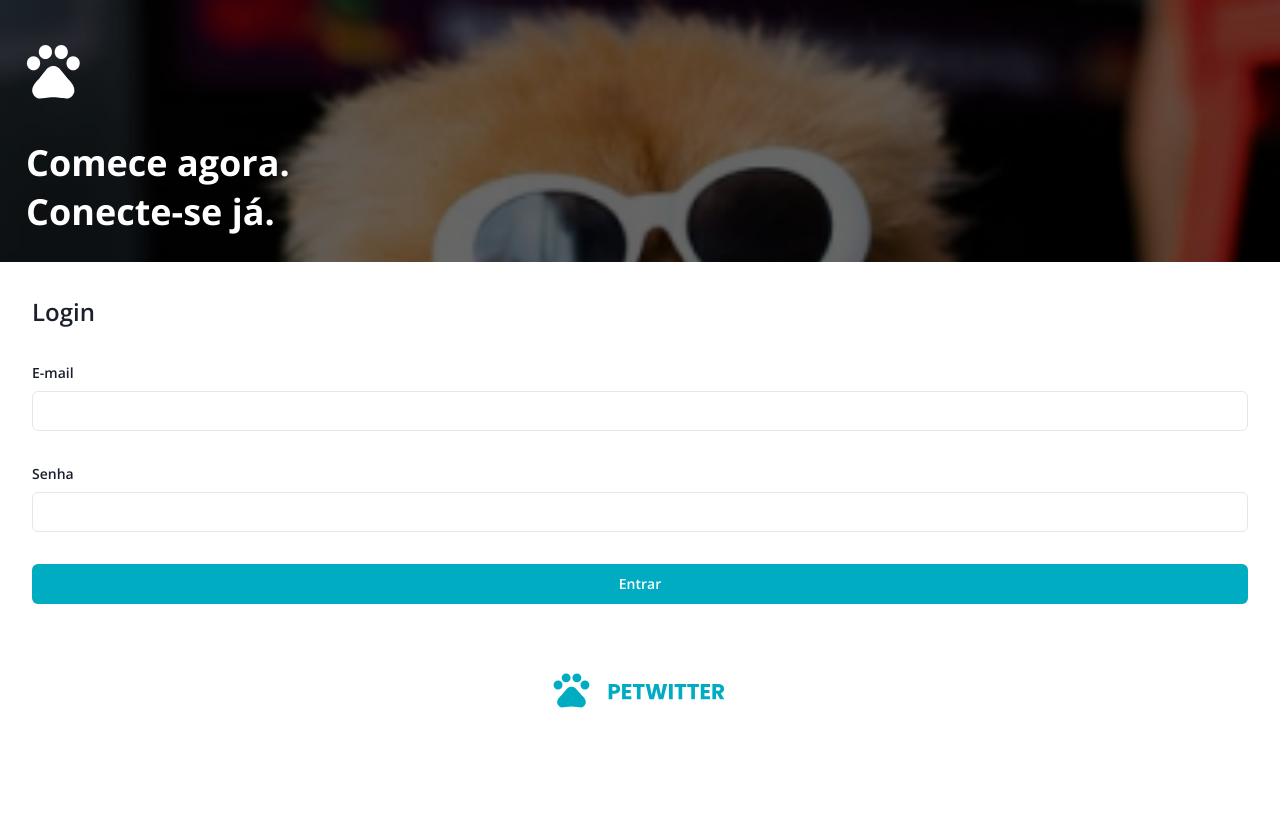
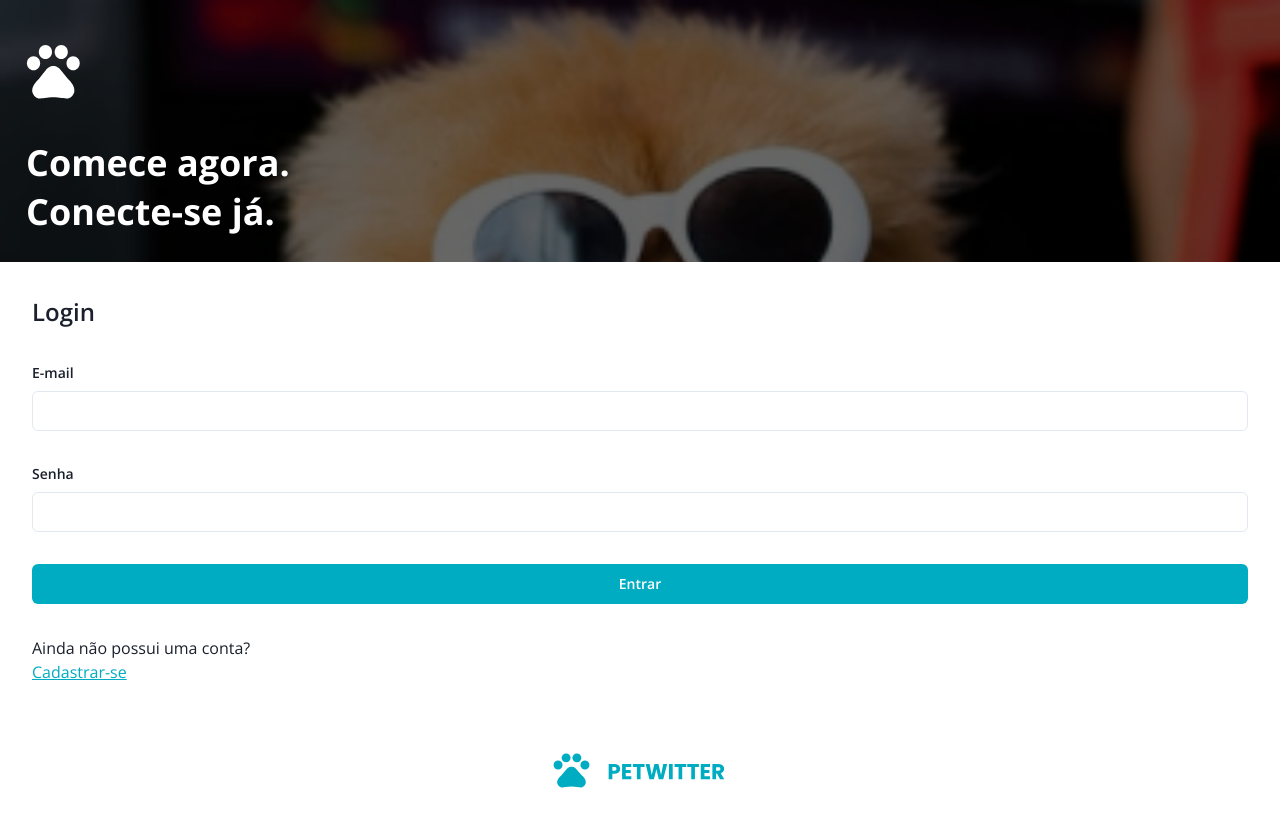
Before and after one commit to vinivasq/petweet-frontend, a React (Create React App) app: page / in a window 1280 px wide. Before the commit the page ends 800 px from the top, so only its background shows below. Built offline with nearby package versions, Linux system fonts and the light colour scheme; no server answers.

Commit message:
opção para criar uma conta adicionada ao formulario de login

```diff
--- a/src/routes/Login.js
+++ b/src/routes/Login.js
@@ -1,4 +1,4 @@
-import { useLocation, useNavigate } from "react-router-dom";
+import { NavLink, useLocation, useNavigate } from "react-router-dom";
 import { useAuth } from "../context/auth-context";
 import { Button, FormControl, Input, Box, Stack } from "@chakra-ui/react";
 import Text from "../components/Text";
@@ -64,6 +64,15 @@ function Login() {
               Entrar
             </Button>
           </FormControl>
+          <Text lineHeight="1.5rem">
+            Ainda não possui uma conta? <br />
+            <NavLink
+              to="/signup"
+              style={{ textDecoration: "underline", color: "#00ACC1" }}
+            >
+              Cadastrar-se
+            </NavLink>
+          </Text>
         </Box>
       </main>
       <Footer />
```
